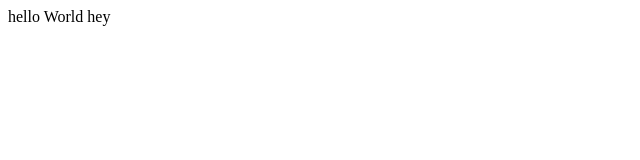
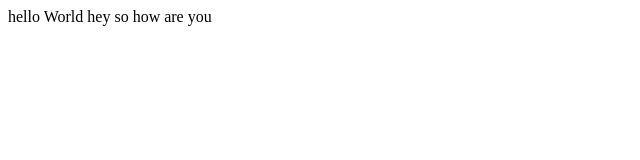
Before and after one commit to githubpradyumn/dev, a plain HTML site: page index01.html in a window 1280 px wide. Shown: the whole page, without its empty margins (0-640 px from the left). Drawn offline with Linux system fonts and the light colour scheme.

Commit message:
changes to github

```diff
--- a/index01.html
+++ b/index01.html
@@ -8,6 +8,6 @@
 <body>
     hello World
     hey
-
+    so how are you
 </body>
 </html>
```
